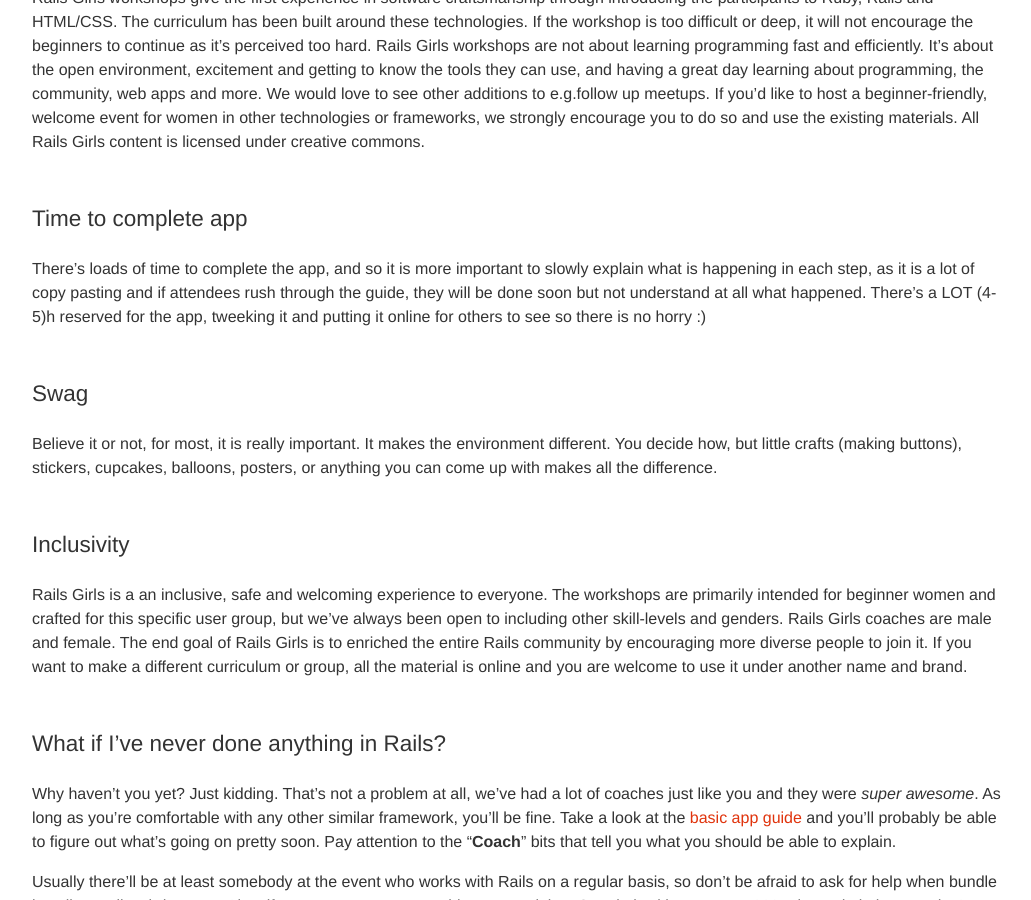
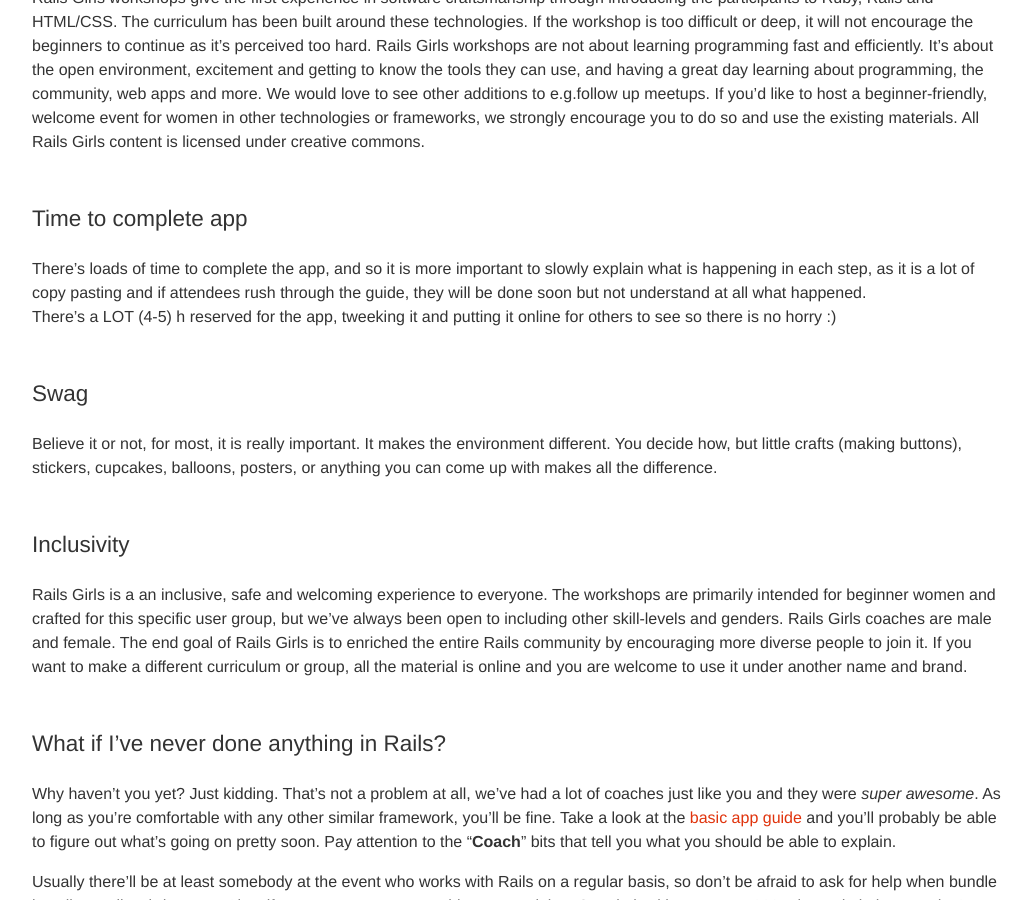
Before and after one commit to railsgirls/guides.railsgirls.com, a Jekyll site: the page built from _posts/2013-03-26-coach.markdown, in a window 1280 px wide and 900 px high, scrolled down 979 px. Shown: the whole window, without its empty margins (53-1084 px from the left). Built offline with Jekyll 4.4.1, drawn with Linux system fonts in a browser that asks for light colours; nearby versions of some CDN libraries; Markdown is read by kramdown in place of the engine named in the settings.

Commit message:
3-4th date change

```diff
--- a/_posts/2013-03-26-coach.markdown
+++ b/_posts/2013-03-26-coach.markdown
@@ -32,7 +32,8 @@
 
 
 ### Time to complete app
-There's loads of time to complete the app, and so it is more important to slowly explain what is happening in each step, as it is a lot of copy pasting and if attendees rush through the guide, they will be done soon but not understand at all what happened. There's a LOT (4-5)h reserved for the app, tweeking it and putting it online for others to see so there is no horry :)
+There's loads of time to complete the app, and so it is more important to slowly explain what is happening in each step, as it is a lot of copy pasting and if attendees rush through the guide, they will be done soon but not understand at all what happened.
+<br> There's a LOT (4-5) h reserved for the app, tweeking it and putting it online for others to see so there is no horry :)
 
 
 ### Swag
```
